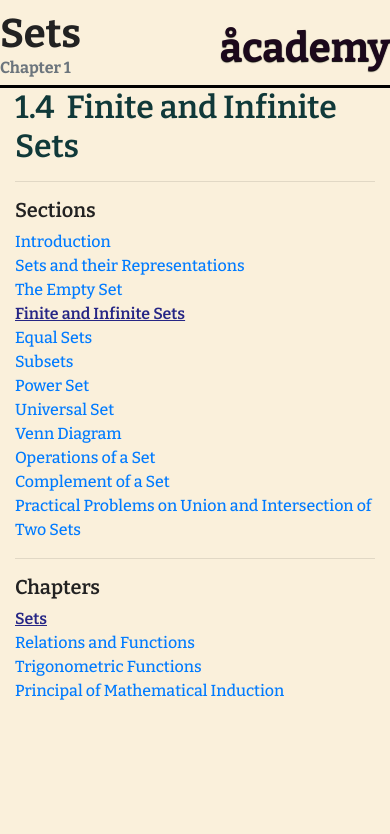
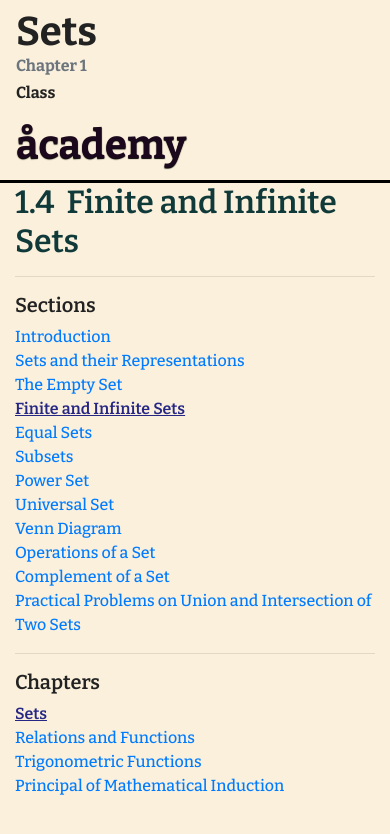
Before and after one commit to academy0/academy0.github.io, a Jekyll site: the page built from _courses/class-11/class-11-mathematics/chapter-1-sets/section-4-finite-and-infinite-sets.md, in a window 390 px wide. Shown: the top 834 px of the page. Built offline with Jekyll 4.4.1, drawn with Linux system fonts in a browser that asks for light colours.

Commit message:
Change styles

```diff
--- a/_includes/navigation.html
+++ b/_includes/navigation.html
@@ -1,15 +1,13 @@
 <nav class="navbar container sticky-top navbar-expand-lg navbar-light" style="background-color: inherit">
+  {% if page.chapter %}
   <header class="chapter-header">
-    {% if page.chapter %}
     <h1 class="chapter-title" itemprop="name headline">{{ page.chapter | escape }}</h1>
-    {% else %}
-    <h5 class="chapter-title text-muted" itemprop="name headline">{{ page.title | escape }}</h5>
-    {% endif %}
-    {% if page.title %}
-
-    {% endif %} {% if page.chapter_number %}
     <h6 class="text-muted">Chapter {{page.chapter_number}}</h6>
-    {% endif %}
+  </header>
+  {% endif %}
+  <header class="course-header">
+    <h1 class="course-class">{{ page.courseSubject | escape }}</h1>
+    <h6 class="course-subject">Class {{ page.courseClass | escape }}</h6>
   </header>
 
   <a class="navbar-brand" href="/">{{site.title}}</a>
--- /dev/null
+++ b/_layouts/class-11-mathematics.html
@@ -0,0 +1,8 @@
+---
+layout: section
+courseClass: 11
+courseSubject: Mathematics
+categories: courses class 11 mathematics
+---
+
+{{content}}
--- a/assets/css/styles.scss
+++ b/assets/css/styles.scss
@@ -27,8 +27,8 @@
 .navbar {
   justify-content: space-between;
   border-bottom: 3px solid black;
-  padding: 0;
-  padding-top: 10px;
+  // padding: 0;
+  padding-bottom: 0px;
   // align-items: flex-end;
 }
 .navbar-light .navbar-brand {
@@ -37,6 +37,13 @@
   font-weight: 700;
   color: #1c081c;
   text-shadow: 0px 1px 1px black;
+}
+
+@media (max-width: 768px) {
+  .navbar {
+    display: block;
+  }
+
 }
 
 .chapter-title {
@@ -61,7 +68,7 @@
 .home-page {
   .display-1 {
     color: #1c081c;
-    font-size: 6rem;
+    font-size: rem;
     font-weight: 900;
     line-height: 1.2;
     text-align: center;
```
Also changed, not shown: _courses/class-11/class-11-mathematics/chapter-1-sets/section-1-introduction.md (+1 -2 lines), _courses/class-11/class-11-mathematics/chapter-1-sets/section-2-sets-and-their-representations.md (+1 -2 lines), _courses/class-11/class-11-mathematics/chapter-1-sets/section-3-the-empty-set.md (+1 -2 lines), _courses/class-11/class-11-mathematics/chapter-1-sets/section-4-finite-and-infinite-sets.md (+1 -2 lines).
